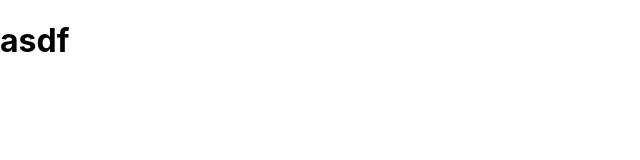
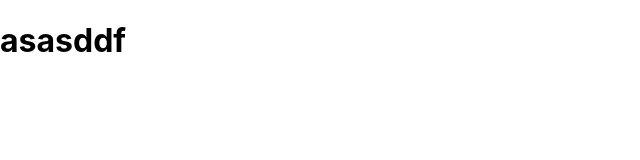
Before and after one commit to IsmailovTech/new-intex-admin, a React (Create React App) app: page / in a window 1280 px wide. Shown: the top 160 px of the page, without its empty margins (0-640 px from the left). Built offline with nearby package versions, Linux system fonts and the light colour scheme.

Commit message:
first changes

```diff
--- a/src/App.js
+++ b/src/App.js
@@ -4,7 +4,7 @@ import './App.css';
 function App() {
   return (
     <div >
-    <h1>asdf</h1>
+    <h1>asasddf</h1>
     </div>
   );
 }
```
